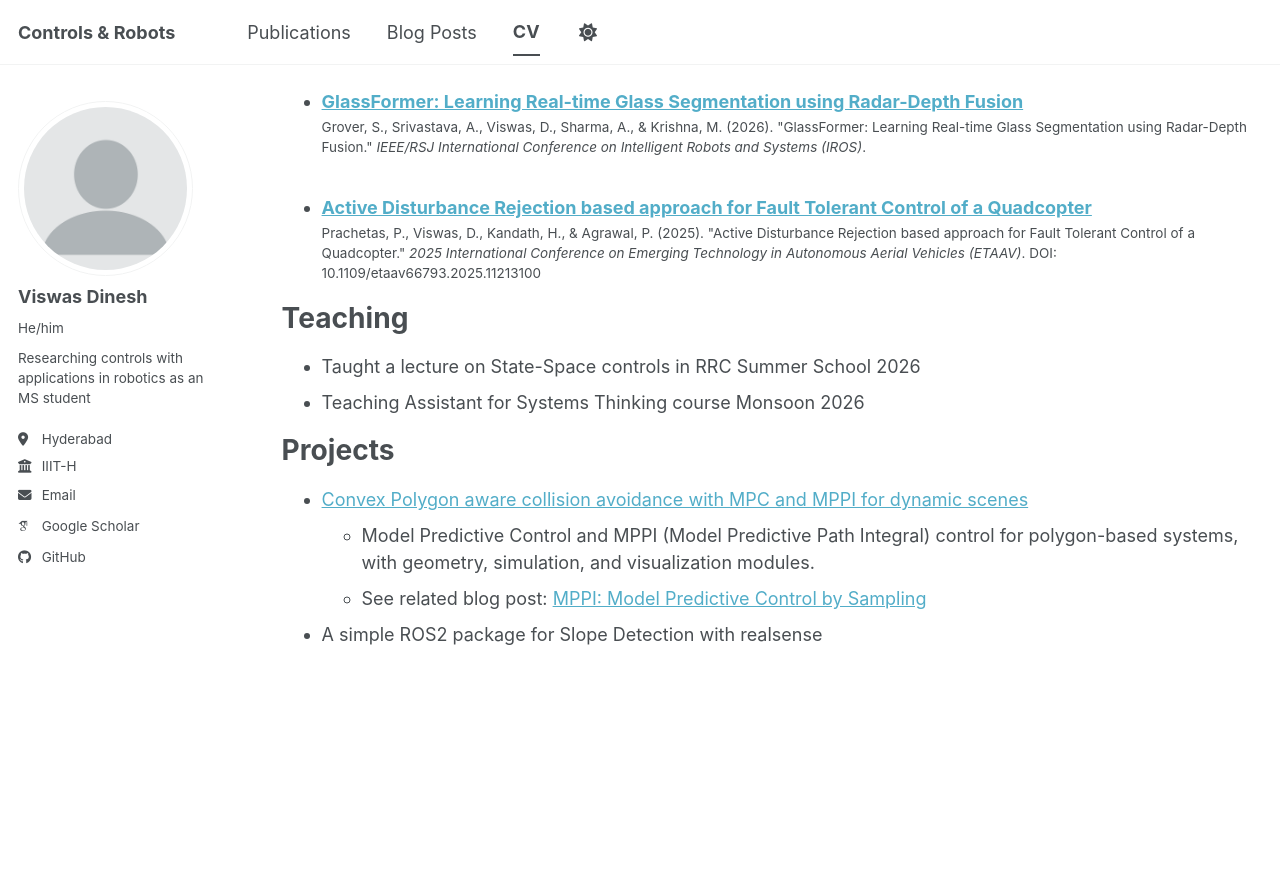
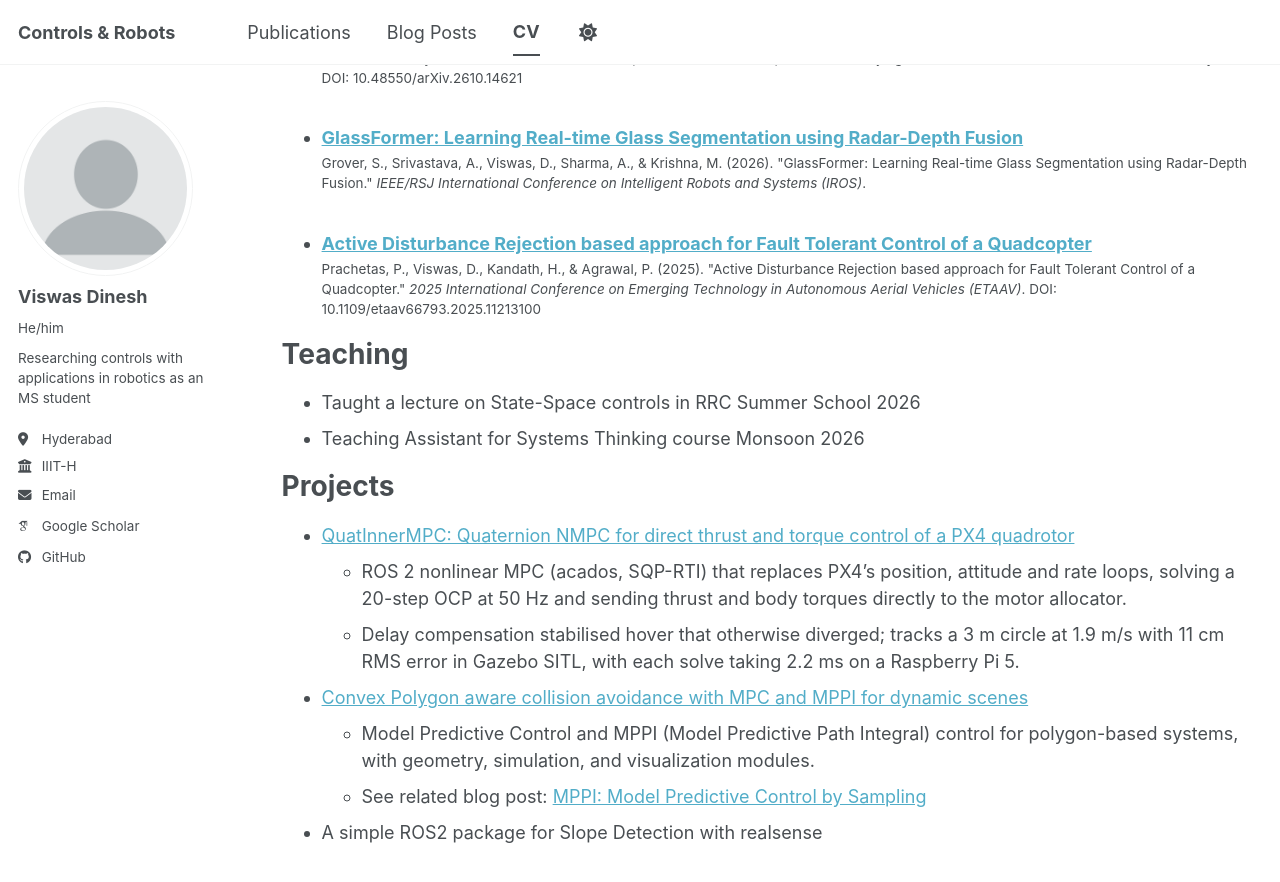
Before and after one commit to viswasdinesh/viswasdinesh.github.io, a Jekyll site: the page built from _pages/cv.md, in a window 1280 px wide and 900 px high, scrolled down 640 px. Shown: the top 882 px of the window. Built offline with Jekyll 4.4.1, drawn with Linux system fonts in a browser that asks for light colours; some web fonts are replaced; a script bundle is joined from its source files by our own code; library files that are not in the unit come from our copies; before the commit the page ends 1342 px from its top, so only the background shows below that; some of the changed text lies outside the part shown.

Commit message:
Added supervisor details and expanded project descriptions in CV

```diff
--- a/_pages/cv.md
+++ b/_pages/cv.md
@@ -43,6 +44,10 @@
 Projects
 ======
 
+* [QuatInnerMPC: Quaternion NMPC for direct thrust and torque control of a PX4 quadrotor](https://github.com/viswasdinesh/QuatInnerMPC)
+  * ROS 2 nonlinear MPC (acados, SQP-RTI) that replaces PX4's position, attitude and rate loops, solving a 20-step OCP at 50 Hz and sending thrust and body torques directly to the motor allocator.
+  * Delay compensation stabilised hover that otherwise diverged; tracks a 3 m circle at 1.9 m/s with 11 cm RMS error in Gazebo SITL, with each solve taking 2.2 ms on a Raspberry Pi 5.
+
 * [Convex Polygon aware collision avoidance with MPC and MPPI for dynamic scenes](https://github.com/viswasdinesh/polygon-mpc)
   * Model Predictive Control and MPPI (Model Predictive Path Integral) control for polygon-based systems, with geometry, simulation, and visualization modules.
   * See related blog post: [MPPI: Model Predictive Control by Sampling]({{ base_path }}/posts/2026/08/mppi-sampling-based-mpc/)
```
Also changed, not shown: other parts of _pages/cv.md (+1 -0 lines).
